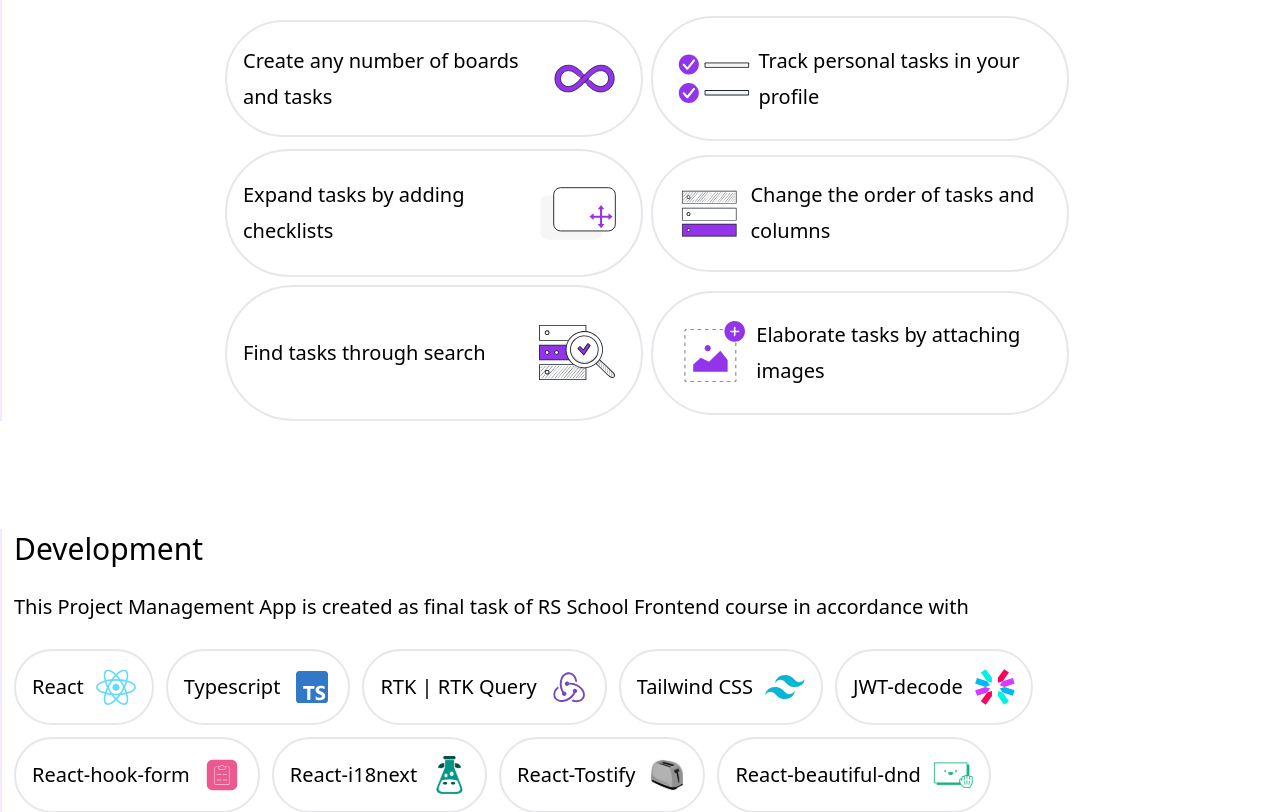
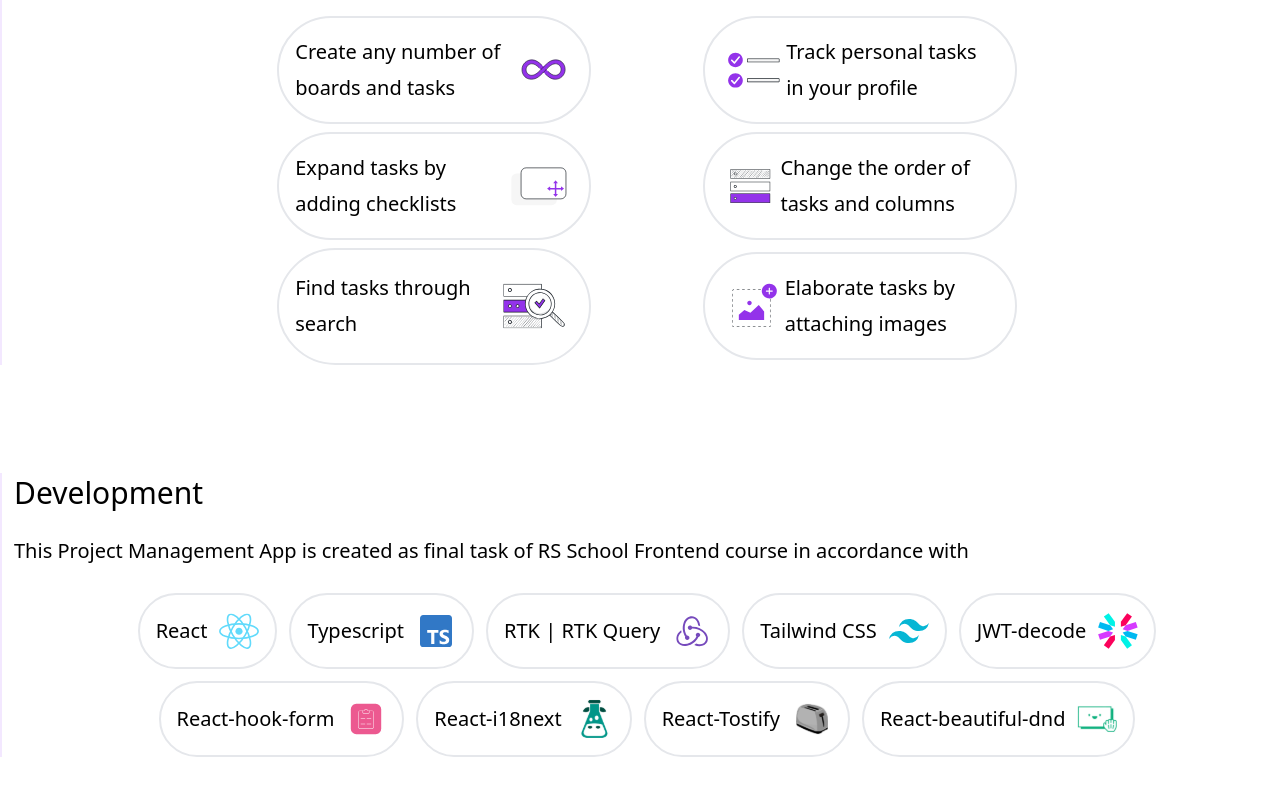
Before and after one commit to pavelgorbach/rs-clone, a React (Vite) app: page / in a window 1280 px wide. Shown: the part 700-1512 px from the top of the page. Built offline with nearby package versions, Linux system fonts and the light colour scheme.

Commit message:
fix: feature and devstack adaptive

```diff
--- a/src/components/DevStack.tsx
+++ b/src/components/DevStack.tsx
@@ -33,7 +33,7 @@
         This Project Management App is created as final task of{' '}
         <a href="https://rs.school/js/">RS School Frontend course</a> in accordance with
       </p>
-      <div className="flex flex-wrap gap-3">
+      <div className="flex flex-wrap justify-center gap-3">
         {STACK.map(({ text, img }, idx) => (
           <div
             key={idx}
--- a/src/components/Features.tsx
+++ b/src/components/Features.tsx
@@ -52,7 +52,7 @@
         {FEATURES.map(({ text, position, img }, idx) => (
           <div
             key={idx}
-            className={`not-prose flex items-center justify-between p-4 ${
+            className={`not-prose flex w-3/4 items-center justify-between justify-self-center p-4 ${
               position === 'left' ? 'flex-row-reverse' : 'flex-row'
             } rounded-full border-2`}
           >
```
